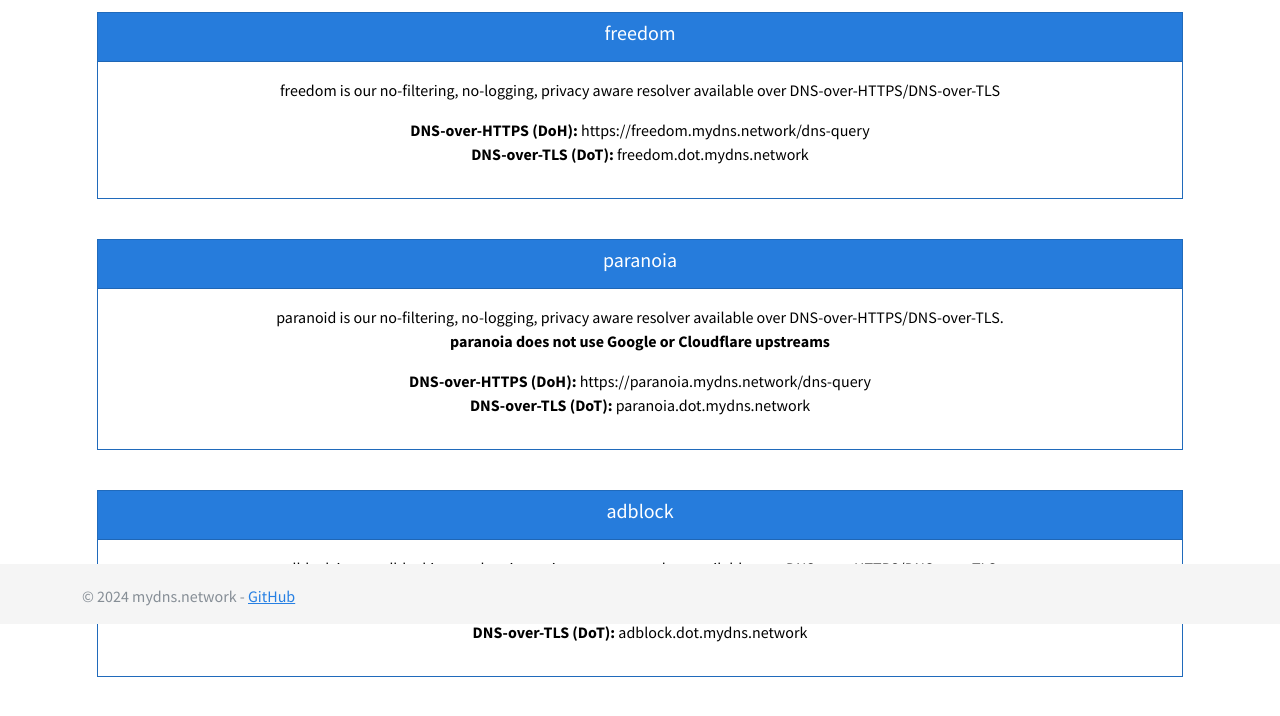
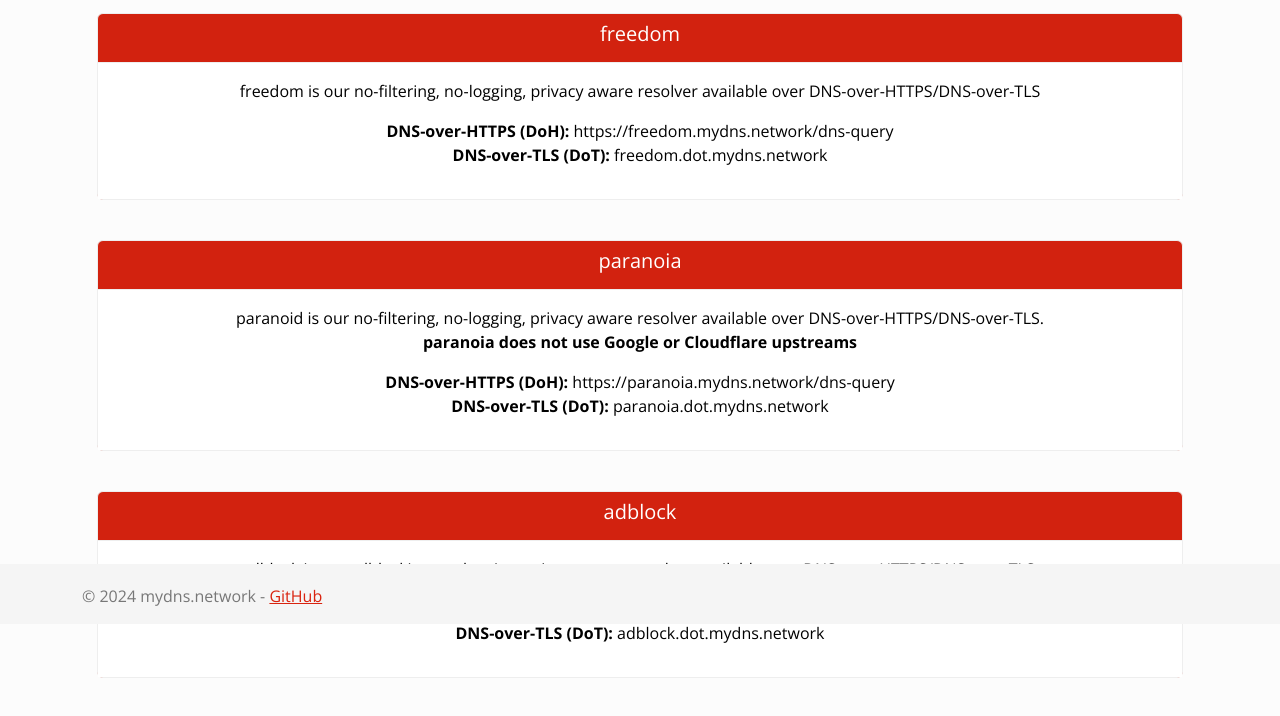
Before and after one commit to matthewgall/doh-proxy, a website: page pages/index.html in a window 1280 px wide. Shown: the part 176-892 px from the top of the page. Drawn offline with nearby package versions, Linux system fonts and the light colour scheme.

Commit message:
Moved to new Bootswatch theme: Simplex

```diff
--- a/pages/index.html
+++ b/pages/index.html
@@ -8,7 +8,7 @@
 
     <title>mydns.network</title>
 
-    <link rel="stylesheet" href="//cdnjs.cloudflare.com/ajax/libs/bootswatch/5.3.2/cosmo/bootstrap.min.css" integrity="sha512-GVdrCO8+HISboPZQ1DEaBPFw9qrVh8rNqCOZXsk04l2s+kn/gHR8fTq2Hvxz1fkZdhjf5EQJVrxuRWLoXpcngA==" crossorigin="anonymous" referrerpolicy="no-referrer" />
+    <link rel="stylesheet" href="//cdnjs.cloudflare.com/ajax/libs/bootswatch/5.3.2/simplex/bootstrap.min.css" integrity="sha512-iE8pvP5DnT6vUb1kypT44EnV3JeqnLeZzUvndu1+K8EZ3mXEwvhQxNP/YZ+AQUrHs3kQQ034DRsbAi3J9Ts/JQ==" crossorigin="anonymous" referrerpolicy="no-referrer" />
     <link rel="stylesheet" href="/style.css" >
 </head>
 
```
